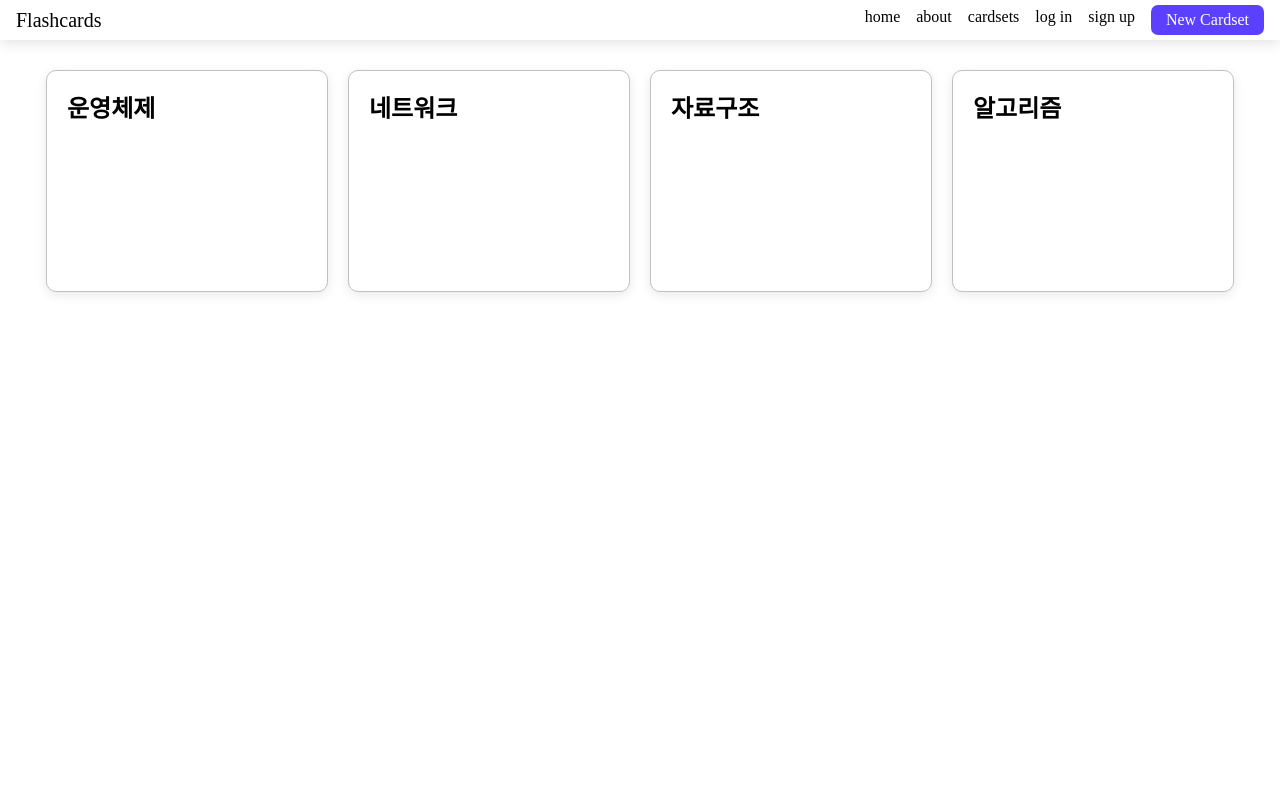
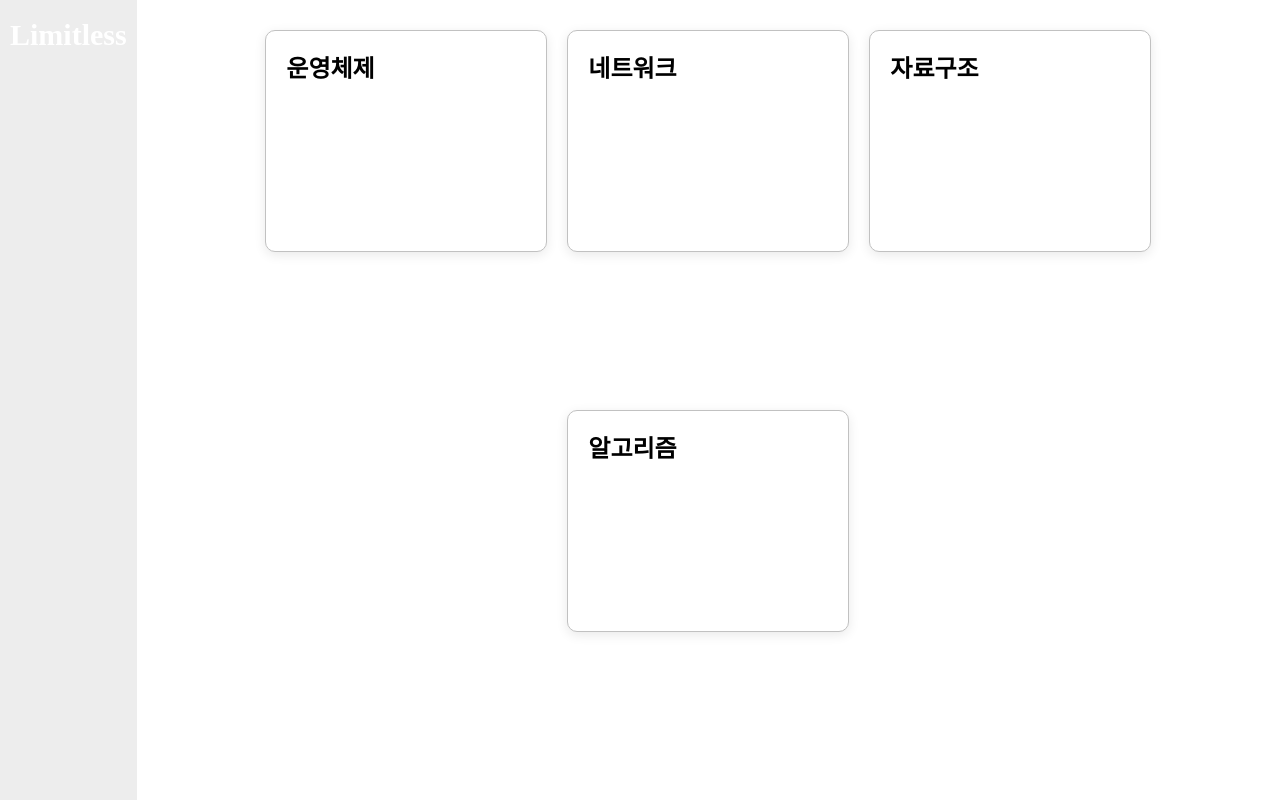
Before and after one commit to limitless-study/QuizMap-frontend, a React app: page /cardsets in a window 1280 px wide. Built offline with nearby package versions, Linux system fonts and the light colour scheme.

Commit message:
cardsets 페이지에 sidebar 추가

```diff
--- a/src/App.jsx
+++ b/src/App.jsx
@@ -1,6 +1,5 @@
 import { Route, Routes } from 'react-router-dom';
 
-import Header from './components/Header';
 import HomePage from './pages/HomePage';
 import CardsetsPage from './pages/CardsetsPage';
 import CardsPage from './pages/CardsPage';
@@ -13,9 +12,6 @@ function SignupPage() { return (<div>sign up</div>); }
 export default function App() {
   return (
     <div>
-      <header>
-        <Header />
-      </header>
       <Routes>
         <Route path="/" element={<HomePage />} />
         <Route path="/about" element={<AboutPage />} />
--- /dev/null
+++ b/src/components/SideMenuBar.jsx
@@ -0,0 +1,22 @@
+import styled from '@emotion/styled';
+
+import { Link } from 'react-router-dom';
+
+const Wrapper = styled.div({
+  padding: '10px',
+  backgroundColor: '#EDEDED',
+  '& a': {
+    fontSize: '30px',
+    color: 'white',
+  },
+});
+
+export default function SideMenuBar() {
+  return (
+    <Wrapper>
+      <h1>
+        <Link to="/">Limitless</Link>
+      </h1>
+    </Wrapper>
+  );
+}
--- a/src/pages/CardsPage.jsx
+++ b/src/pages/CardsPage.jsx
@@ -3,8 +3,6 @@ import { useParams } from 'react-router-dom';
 import CardsContainer from '../containers/CardsContainer';
 
 export default function CardsPage({ params }) {
-  console.log('CardsPage');
-
   const { id } = params || useParams();
 
   return (
--- a/src/pages/CardsetsPage.jsx
+++ b/src/pages/CardsetsPage.jsx
@@ -1,7 +1,19 @@
+import styled from '@emotion/styled';
+
+import SideMenuBar from '../components/SideMenuBar';
 import CardsetsContainer from '../containers/CardsetsContainer';
+
+const Wrapper = styled.div({
+  width: '100vw',
+  height: '100vh',
+  display: 'flex',
+});
 
 export default function CardsetsPage() {
   return (
-    <CardsetsContainer />
+    <Wrapper>
+      <SideMenuBar />
+      <CardsetsContainer />
+    </Wrapper>
   );
 }
--- a/src/pages/HomePage.jsx
+++ b/src/pages/HomePage.jsx
@@ -1,6 +1,8 @@
 import styled from '@emotion/styled';
 
 import { Link } from 'react-router-dom';
+
+import Header from '../components/Header';
 
 import img from '../img/done.svg';
 
@@ -42,6 +44,10 @@ const Image = styled.img({
 
 export default function HomePage() {
   return (
+    <div>
+      <header>
+        <Header />
+      </header>
       <Container>
         <Description>
           <h2>Flashcards</h2>
@@ -55,5 +61,6 @@ export default function HomePage() {
         </Description>
         <Image src={img} alt="" />
       </Container>
+    </div>
   );
 }
```
Also changed, not shown: 2 other files (tests, documents, lock files or other folders). Lines whose indentation alone changed are shown as unchanged.
